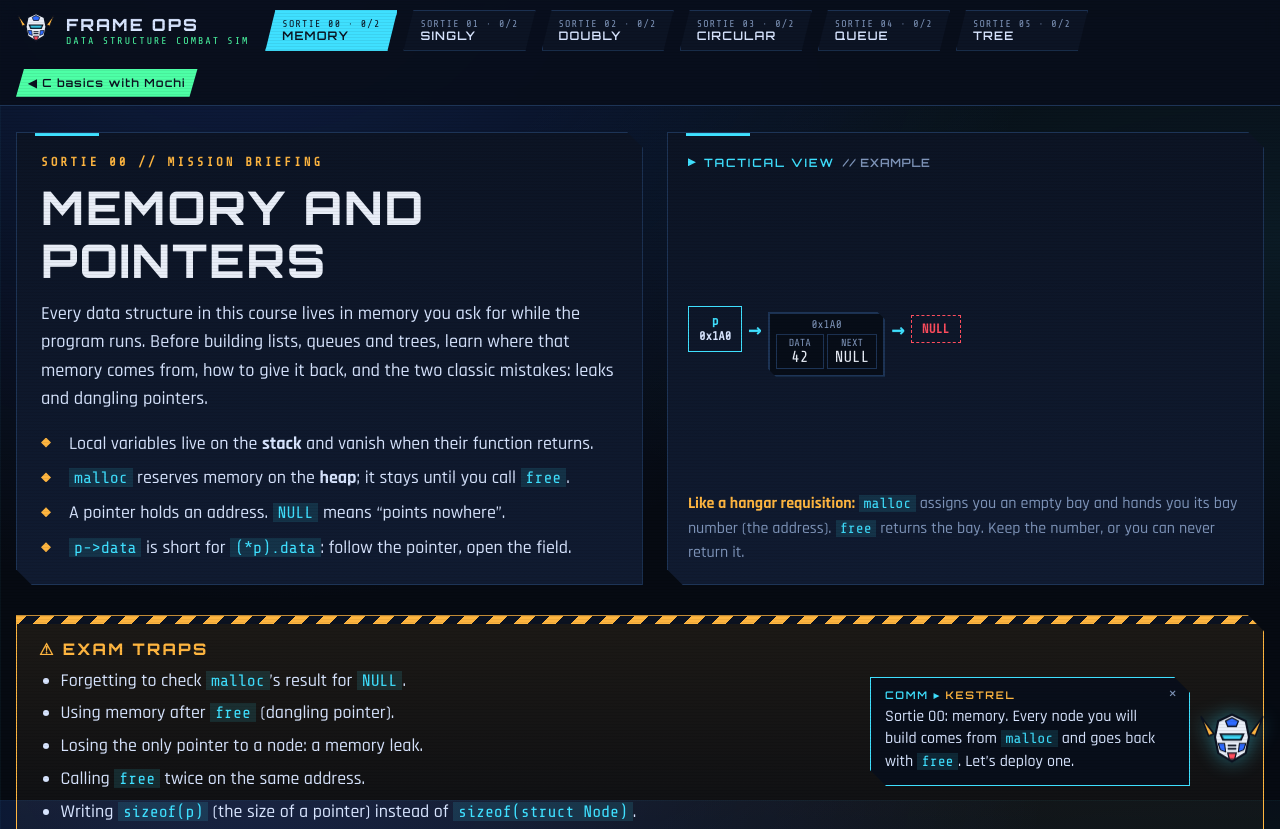
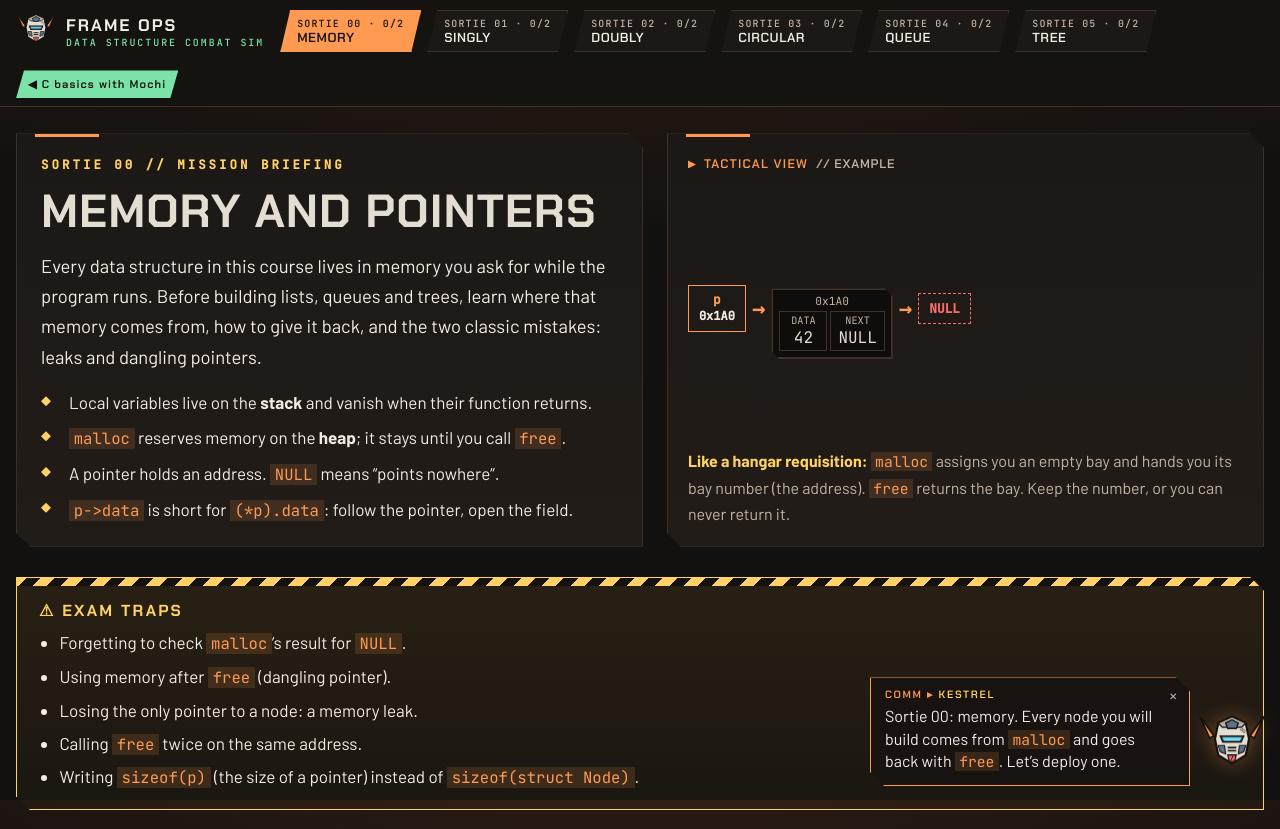
Before and after one commit to MeherabHS/boxes-and-bytes, a plain HTML site: page frame-ops.html in a window 1280 px wide. Shown: the top 829 px of the page. Drawn offline with nearby package versions, Linux system fonts and the light colour scheme.

Commit message:
Frame Ops: readable fonts, calmer rust background, battle-worn KESTREL; refresh screenshots

```diff
--- a/frame-ops.html
+++ b/frame-ops.html
@@ -12,49 +12,45 @@ img{max-width:100%}
 <title>Frame Ops</title>
 <link rel="preconnect" href="https://fonts.googleapis.com">
 <link rel="preconnect" href="https://fonts.gstatic.com" crossorigin>
-<link rel="stylesheet" href="https://fonts.googleapis.com/css2?family=Orbitron:wght@600;800&family=Rajdhani:wght@500;600;700&family=Share+Tech+Mono&display=swap">
+<link rel="stylesheet" href="https://fonts.googleapis.com/css2?family=Chakra+Petch:wght@500;600;700&family=Barlow:wght@400;500;600;700&family=JetBrains+Mono:wght@400;500&display=swap">
 <style>
 /* Layout: a mobile-suit cockpit. Sortie tabs on top; each sortie = mission briefing,
    pseudocode tactics, a combat-sim bench (heap view on top, code + stack below), field tests.
    Single dark HUD look by design. */
 :root{
   color-scheme:dark;
-  --bg:#060a12; --panel:#0c1424; --panel2:#101b31; --line:#1d3456; --ink:#d8e5ff; --muted:#7f95ba;
-  --cyan:#3fe0ff; --cyan-soft:rgba(63,224,255,.12); --amber:#ffb640; --amber-soft:rgba(255,182,64,.14);
-  --red:#ff4d5e; --red-soft:rgba(255,77,94,.14); --green:#4dffa6; --green-soft:rgba(77,255,166,.13); --blue:#2f6bff;
-  --armor:#e9eef8; --edge:#0b1220; --code:#070d18;
-  --f-display:"Orbitron","Eurostile","Segoe UI",sans-serif;
-  --f-body:"Rajdhani","Segoe UI",system-ui,sans-serif;
-  --f-mono:"Share Tech Mono","Consolas",ui-monospace,monospace;
-  --cut:polygon(0 0,calc(100% - 16px) 0,100% 16px,100% 100%,16px 100%,0 calc(100% - 16px));
-}
-*{box-sizing:border-box}
+  --bg:#13110f; --panel:#1c1815; --panel2:#211c18; --line:#3d3129; --ink:#f3ece3; --muted:#c3b3a3;
+  --cyan:#ff9a52; --cyan-soft:rgba(255,154,82,.14); --amber:#ffd166; --amber-soft:rgba(255,209,102,.14);
+  --red:#ff6b6b; --red-soft:rgba(255,107,107,.14); --green:#7be3a8; --green-soft:rgba(123,227,168,.13); --blue:#5b7387;
+  --armor:#e4ddd2; --edge:#14110f; --code:#0f0d0b;
+  --f-display:"Chakra Petch","Segoe UI",system-ui,sans-serif;
+  --f-body:"Barlow","Segoe UI",system-ui,sans-serif;
+  --f-mono:"JetBrains Mono","Consolas",ui-monospace,monospace;
+  --cut:polygon(0 0,calc(100% - 14px) 0,100% 14px,100% 100%,14px 100%,0 calc(100% - 14px));
+}
+*{box-sizing:border-box;font-variant-ligatures:none;font-feature-settings:"liga" 0,"calt" 0}
 html,body{overflow-x:clip}
-body{margin:0;color:var(--ink);font:500 18px/1.55 var(--f-body);background-color:var(--bg);
-  background-image:radial-gradient(ellipse at 20% -10%,rgba(47,107,255,.22),transparent 55%),radial-gradient(ellipse at 100% 30%,rgba(63,224,255,.08),transparent 45%),
-  linear-gradient(rgba(63,224,255,.045) 1px,transparent 1px),linear-gradient(90deg,rgba(63,224,255,.045) 1px,transparent 1px);
-  background-size:auto,auto,34px 34px,34px 34px;background-attachment:fixed}
+body{margin:0;color:var(--ink);font:400 17px/1.65 var(--f-body);background-color:var(--bg);background-image:radial-gradient(ellipse 120% 60% at 50% -10%,rgba(201,92,42,.16),transparent 65%);background-attachment:fixed}
 body::before{content:"";position:fixed;inset:0 0 auto;height:env(safe-area-inset-top,0px);z-index:10;background:var(--panel)}
-body::after{content:"";position:fixed;inset:0;pointer-events:none;z-index:30;background:repeating-linear-gradient(0deg,rgba(0,0,0,.18) 0 1px,transparent 1px 3px);opacity:.35}
 .wrap{max-width:1300px;margin:0 auto;padding-left:max(16px,env(safe-area-inset-left,0px));padding-right:max(16px,env(safe-area-inset-right,0px))}
-h1,h2,h3,h4{font-family:var(--f-display);font-weight:800;letter-spacing:.04em;line-height:1.15;margin:0;text-wrap:balance;text-transform:uppercase}
+h1,h2,h3,h4{font-family:var(--f-display);font-weight:700;letter-spacing:.02em;line-height:1.15;margin:0;text-wrap:balance;text-transform:uppercase}
 p{margin:0}
 code{font-family:var(--f-mono);font-size:.92em;color:var(--cyan);background:var(--cyan-soft);padding:0 .3em}
 button{font:inherit;color:inherit}
 :focus-visible{outline:2px solid var(--amber);outline-offset:2px}
 .hud{background:linear-gradient(180deg,var(--panel),var(--panel2));border:1px solid var(--line);clip-path:var(--cut);position:relative}
 .hud::after{content:"";position:absolute;top:0;left:18px;width:64px;height:3px;background:var(--cyan)}
-.lbl{font:600 .72rem var(--f-display);letter-spacing:.16em;text-transform:uppercase;color:var(--cyan);display:flex;gap:8px;align-items:center}
+.lbl{font:600 .78rem var(--f-display);letter-spacing:.1em;text-transform:uppercase;color:var(--cyan);display:flex;gap:8px;align-items:center}
 .lbl::before{content:"";width:8px;height:8px;background:var(--cyan);clip-path:polygon(0 0,100% 50%,0 100%)}
 .lbl em{font-style:normal;color:var(--muted);letter-spacing:.06em}
 
 /* top bar */
-.topbar{position:sticky;top:env(safe-area-inset-top,0px);z-index:8;background:rgba(9,15,28,.92);backdrop-filter:blur(8px);border-bottom:1px solid var(--line)}
+.topbar{position:sticky;top:env(safe-area-inset-top,0px);z-index:8;background:rgba(22,19,16,.95);backdrop-filter:blur(8px);border-bottom:1px solid var(--line)}
 .bar-in{display:flex;align-items:center;gap:16px;flex-wrap:wrap;min-height:64px;padding-block:8px}
 .brand{display:flex;align-items:center;gap:10px;font:800 1.05rem var(--f-display);letter-spacing:.12em;color:var(--ink);text-decoration:none}
 .brand small{display:block;font:500 .62rem var(--f-mono);letter-spacing:.2em;color:var(--green)}
 .tabs{display:flex;gap:6px;overflow-x:auto;flex:1 1 auto;padding-block:2px}
-.tabs a{flex:0 0 auto;text-decoration:none;color:var(--muted);padding:7px 16px 6px;font:600 .74rem var(--f-display);letter-spacing:.1em;border:1px solid var(--line);clip-path:polygon(10px 0,100% 0,calc(100% - 10px) 100%,0 100%);background:var(--panel);display:grid;line-height:1.25}
+.tabs a{flex:0 0 auto;text-decoration:none;color:var(--muted);padding:6px 16px 5px;font:600 .82rem var(--f-display);letter-spacing:.04em;border:1px solid var(--line);clip-path:polygon(10px 0,100% 0,calc(100% - 10px) 100%,0 100%);background:var(--panel);display:grid;line-height:1.25}
 .tabs a b{color:var(--ink);font-weight:600}
 .tabs a span{font:500 .62rem var(--f-mono);letter-spacing:.12em}
 .tabs a[aria-current="page"]{background:var(--cyan);color:var(--edge);border-color:var(--cyan)}
@@ -114,11 +110,11 @@ button{font:inherit;color:inherit}
 /* bench */
 .bench{display:grid;gap:12px}
 .bench>*{min-width:0}
-.inrow{display:flex;flex-wrap:wrap;gap:10px;align-items:flex-end;padding:12px 14px;border:1px dashed var(--line);background:rgba(12,20,36,.7)}
+.inrow{display:flex;flex-wrap:wrap;gap:10px;align-items:flex-end;padding:12px 14px;border:1px dashed var(--line);background:rgba(28,24,21,.75)}
 .inrow label{display:grid;gap:4px;color:var(--muted);font-size:.95rem;flex:1 1 230px}
 .inrow textarea{font:16px/1.45 var(--f-mono);background:var(--code);color:var(--green);border:1px solid var(--line);padding:7px 10px;resize:vertical;width:100%;min-height:2.6em}
 .inerr{width:100%;color:var(--red)}
-.btn{border:1px solid var(--line);background:var(--panel2);padding:8px 14px;font:600 .74rem var(--f-display);letter-spacing:.1em;text-transform:uppercase;cursor:pointer;clip-path:polygon(8px 0,100% 0,calc(100% - 8px) 100%,0 100%);color:var(--ink)}
+.btn{border:1px solid var(--line);background:var(--panel2);padding:8px 14px;font:600 .85rem var(--f-display);letter-spacing:.04em;text-transform:uppercase;cursor:pointer;clip-path:polygon(8px 0,100% 0,calc(100% - 8px) 100%,0 100%);color:var(--ink)}
 .btn:hover{border-color:var(--cyan);color:var(--cyan)}
 .btn.go{background:var(--amber);border-color:var(--amber);color:var(--edge)}
 .btn.go:hover{color:var(--edge);filter:brightness(1.08)}
@@ -172,26 +168,26 @@ svg.tree .tag.cyan{fill:var(--cyan)}svg.tree .tag.amber{fill:var(--amber)}
 .bgrid{display:grid;grid-template-columns:minmax(0,1.05fr) minmax(0,1fr);gap:14px;align-items:start}
 .left,.right{display:grid;gap:12px;min-width:0}
 .code{background:var(--code);border:1px solid var(--line);padding:10px 0;overflow-x:auto;font:15px/1.65 var(--f-mono);max-height:560px;overflow-y:auto}
-.ln{display:grid;grid-template-columns:2.8em max-content;min-width:100%;width:max-content;text-align:left;background:none;border:0;border-left:3px solid transparent;padding:0 14px 0 0;cursor:pointer;white-space:pre;font:inherit;color:#c9d6ef}
-.ln .num{color:#4d6286;text-align:right;padding-right:12px;user-select:none}
-.ln:hover{background:rgba(63,224,255,.06)}
+.ln{display:grid;grid-template-columns:2.8em max-content;min-width:100%;width:max-content;text-align:left;background:none;border:0;border-left:3px solid transparent;padding:0 14px 0 0;cursor:pointer;white-space:pre;font:inherit;color:#ece3d8}
+.ln .num{color:#7d6c5f;text-align:right;padding-right:12px;user-select:none}
+.ln:hover{background:rgba(255,154,82,.07)}
 .ln.cur{background:rgba(255,182,64,.16);border-left-color:var(--amber)}
 .ln.cur .num{color:var(--amber)}
 .ln.peek{outline:1px dashed var(--cyan);outline-offset:-2px}
-.t-kw{color:#ff8fa0}.t-type{color:#7fd3ff}.t-str{color:#ffd27a}.t-num{color:#c6a6ff}.t-com{color:#5c7398;font-style:italic}.t-fn{color:#78ffc4}
+.t-kw{color:#ff8f7a}.t-type{color:#8fd0ff}.t-str{color:#ffd27a}.t-num{color:#d2b3ff}.t-com{color:#8a7a6d;font-style:italic}.t-fn{color:#78ffc4}
 .ctrl{display:flex;flex-wrap:wrap;gap:8px;align-items:center}
 .ctrl .next{flex:1 1 140px;font-size:.82rem;padding:11px 16px}
 .prog{display:flex;align-items:center;gap:10px;width:100%;font:.85rem var(--f-mono);color:var(--muted)}
 .bar{flex:1;height:6px;background:var(--panel);border:1px solid var(--line)}
 .bar i{display:block;height:100%;background:linear-gradient(90deg,var(--cyan),var(--green));transition:width .2s}
-.tact{padding:14px 16px;display:grid;gap:8px;border:1px solid var(--amber);background:linear-gradient(180deg,rgba(255,182,64,.08),rgba(12,20,36,.6));clip-path:var(--cut)}
+.tact{padding:14px 16px;display:grid;gap:8px;border:1px solid var(--amber);background:linear-gradient(180deg,rgba(255,182,64,.08),rgba(28,24,21,.6));clip-path:var(--cut)}
 .tact .th{display:flex;gap:10px;align-items:center;flex-wrap:wrap}
 .tact .th .lbl{color:var(--amber)}.tact .th .lbl::before{background:var(--amber)}
 .tact .th code{background:none;color:var(--armor);white-space:pre-wrap;padding:0}
 .tact .now{font-size:1.1rem;line-height:1.5}
 .tact .about{font-size:.98rem;color:var(--muted);border-top:1px dashed var(--line);padding-top:7px}
 .tact .about b{color:var(--ink)}
-.panel{padding:12px 14px;border:1px solid var(--line);background:rgba(12,20,36,.75)}
+.panel{padding:12px 14px;border:1px solid var(--line);background:rgba(28,24,21,.8)}
 .panel .lbl{margin-bottom:8px}
 .tape{display:grid;gap:5px;font:15px var(--f-mono)}
 .tline{display:flex;flex-wrap:wrap;gap:5px}
@@ -224,7 +220,7 @@ details.every summary{cursor:pointer;font:600 .8rem var(--f-display);letter-spac
 .ew table{border-collapse:collapse;width:100%;font-size:1rem}
 .ew td{padding:7px 10px;border-top:1px solid var(--line);vertical-align:top}
 .ew td.n{font:.8rem var(--f-mono);color:var(--muted);text-align:right;width:2.6em}
-.ew td.s{font:14px/1.5 var(--f-mono);white-space:pre;background:var(--code);color:#c9d6ef;min-width:16em}
+.ew td.s{font:14px/1.5 var(--f-mono);white-space:pre;background:var(--code);color:#ece3d8;min-width:16em}
 .ew td.t{min-width:16em;color:var(--muted)}
 .ew td.t code{color:var(--cyan)}
 
@@ -239,8 +235,8 @@ details.every summary{cursor:pointer;font:600 .8rem var(--f-display);letter-spac
 .ex-h h3{font-size:1rem;color:var(--armor);flex:1 1 14em}
 .tick{color:var(--green);font:600 .74rem var(--f-display);letter-spacing:.1em}
 .q{font-weight:700;color:var(--armor)}
-.excode{background:var(--code);border:1px solid var(--line);padding:10px 14px;font:15px/1.65 var(--f-mono);white-space:pre;overflow-x:auto;margin:0;color:#c9d6ef}
-.excode input{font:15px var(--f-mono);background:#1a2a48;color:var(--amber);border:1px dashed var(--amber);padding:0 5px}
+.excode{background:var(--code);border:1px solid var(--line);padding:10px 14px;font:15px/1.65 var(--f-mono);white-space:pre;overflow-x:auto;margin:0;color:#ece3d8}
+.excode input{font:15px var(--f-mono);background:#2a211b;color:var(--amber);border:1px dashed var(--amber);padding:0 5px}
 .ans{display:flex;flex-wrap:wrap;gap:10px;align-items:center}
 .ans input{font:16px var(--f-mono);padding:7px 10px;background:var(--code);color:var(--green);border:1px solid var(--line);width:16em;max-width:100%}
 .choices{display:grid;gap:8px}
@@ -257,20 +253,20 @@ details.every summary{cursor:pointer;font:600 .8rem var(--f-display);letter-spac
 /* KESTREL: comm panel + launch */
 .comm{position:fixed;right:calc(14px + env(safe-area-inset-right,0px));bottom:calc(14px + env(safe-area-inset-bottom,0px));z-index:20;display:flex;align-items:flex-end;gap:8px;pointer-events:none}
 .comm>*{pointer-events:auto}
-.msg{max-width:min(320px,calc(100vw - 120px));background:rgba(9,15,28,.96);border:1px solid var(--cyan);clip-path:var(--cut);padding:10px 30px 12px 14px;position:relative;box-shadow:0 0 24px rgba(63,224,255,.25)}
+.msg{max-width:min(320px,calc(100vw - 120px));background:rgba(24,20,17,.97);border:1px solid var(--cyan);clip-path:var(--cut);padding:10px 30px 12px 14px;position:relative;box-shadow:0 0 24px rgba(255,154,82,.22)}
 .msg .mh{font:600 .66rem var(--f-display);letter-spacing:.16em;color:var(--cyan);margin-bottom:4px}
 .msg .mh b{color:var(--amber);font-weight:600}
 .msg p{font-size:1rem;line-height:1.4}
 .msg.in{animation:comm .35s ease-out}
 @keyframes comm{0%{transform:translateX(18px);opacity:0}100%{transform:none;opacity:1}}
 .msg-x{position:absolute;top:2px;right:6px;border:0;background:none;color:var(--muted);cursor:pointer;font-size:1.1rem}
-.pilot{background:none;border:0;padding:0;cursor:pointer;filter:drop-shadow(0 0 10px rgba(63,224,255,.45));animation:hover 3s ease-in-out infinite}
+.pilot{background:none;border:0;padding:0;cursor:pointer;filter:drop-shadow(0 0 10px rgba(255,154,82,.35));animation:hover 3s ease-in-out infinite}
 .comm.away .pilot{opacity:0}
 @keyframes hover{0%,100%{transform:translateY(0)}50%{transform:translateY(-5px)}}
 .mech .visor{animation:visor 2.4s ease-in-out infinite}
 @keyframes visor{0%,100%{opacity:1}50%{opacity:.55}}
 .launch{position:fixed;left:-140px;bottom:calc(20px + env(safe-area-inset-bottom,0px));z-index:19;pointer-events:none;display:flex;align-items:center;visibility:hidden}
-.launch .trail{width:120px;height:10px;background:linear-gradient(90deg,transparent,rgba(63,224,255,.8),#fff);clip-path:polygon(0 40%,100% 0,100% 100%,0 60%);margin-right:-12px}
+.launch .trail{width:120px;height:10px;background:linear-gradient(90deg,transparent,rgba(255,154,82,.8),#fff);clip-path:polygon(0 40%,100% 0,100% 100%,0 60%);margin-right:-12px}
 .launch.go{visibility:visible;animation:launch 1.9s cubic-bezier(.6,.05,.3,1) forwards}
 @keyframes launch{0%{transform:translate(0,0)}55%{transform:translate(55vw,-60px)}100%{transform:translate(calc(100vw + 20px),0)}}
 /* part switch, intel, storyboards, array view, Q&A */
@@ -287,11 +283,11 @@ details.every summary{cursor:pointer;font:600 .8rem var(--f-display);letter-spac
 .tbl td{padding:8px 10px;border-bottom:1px solid var(--line);vertical-align:top}
 .tbl td:first-child{color:var(--armor);font-weight:700}
 .story{display:flex;gap:12px;overflow-x:auto;padding-bottom:6px}
-.frame-s{flex:0 0 auto;min-width:260px;max-width:520px;border:1px solid var(--line);background:rgba(7,13,24,.7);padding:10px 12px;display:grid;gap:8px;align-content:start}
+.frame-s{flex:0 0 auto;min-width:260px;max-width:520px;border:1px solid var(--line);background:rgba(15,13,11,.75);padding:10px 12px;display:grid;gap:8px;align-content:start}
 .frame-s .sn{font:600 .66rem var(--f-display);letter-spacing:.16em;color:var(--amber)}
 .frame-s p{font-size:.98rem}
 .frame-s .chain{min-height:70px}
-.qa{border:1px solid var(--line);background:rgba(12,20,36,.7)}
+.qa{border:1px solid var(--line);background:rgba(28,24,21,.75)}
 .qa summary{cursor:pointer;padding:10px 14px;font-weight:700;color:var(--armor);list-style-position:inside}
 .qa summary::marker{color:var(--cyan)}
 .qa div{padding:0 14px 12px;color:var(--ink);border-top:1px dashed var(--line);padding-top:8px}
@@ -300,7 +296,7 @@ details.every summary{cursor:pointer;font:600 .8rem var(--f-display);letter-spac
 .acell{display:grid;justify-items:center;gap:2px}
 .atags{min-height:20px;display:flex;gap:3px}
 .abox{min-width:54px;height:46px;display:grid;place-items:center;border:2px solid var(--line);background:var(--code);font:600 1.1rem var(--f-mono);color:var(--muted)}
-.acell.in .abox{color:var(--armor);border-color:var(--cyan);background:rgba(63,224,255,.08)}
+.acell.in .abox{color:var(--armor);border-color:var(--cyan);background:rgba(255,154,82,.08)}
 .acell.hl .abox{border-color:var(--amber);box-shadow:0 0 14px rgba(255,182,64,.35)}
 .acell.chg .abox{border-color:var(--green);background:var(--green-soft);animation:pulse .5s}
 .aidx{font:.75rem var(--f-mono);color:var(--muted)}
@@ -482,13 +478,16 @@ function intelHtml(b){
 function mech(size=64,cls=''){
   const e='var(--edge)';
   return `<svg class="mech ${cls}" width="${size}" height="${size}" viewBox="0 0 64 64" aria-hidden="true">
-  <path d="M15 27 L3 11 L10 29 Z" fill="var(--amber)" stroke="${e}" stroke-width="1.5" stroke-linejoin="round"/><path d="M49 27 L61 11 L54 29 Z" fill="var(--amber)" stroke="${e}" stroke-width="1.5" stroke-linejoin="round"/>
+  <path d="M15 27 L2 9 L11 29 Z" fill="var(--cyan)" stroke="${e}" stroke-width="1.5" stroke-linejoin="round"/><path d="M49 27 L62 9 L53 29 Z" fill="var(--cyan)" stroke="${e}" stroke-width="1.5" stroke-linejoin="round"/>
   <path d="M16 30 L19 15 L32 9 L45 15 L48 30 L45 45 L32 53 L19 45 Z" fill="var(--armor)" stroke="${e}" stroke-width="2" stroke-linejoin="round"/>
+  <path d="M19 15 L32 9 L45 15 L41 19 L23 19 Z" fill="#b9b0a4" stroke="${e}" stroke-width="1.2"/>
   <path d="M26 15 L32 12 L38 15 L36 20 L28 20 Z" fill="var(--blue)" stroke="${e}" stroke-width="1.2"/>
-  <path d="M20 26.5 L44 26.5 L41 33.5 L23 33.5 Z" fill="${e}"/><path d="M22.5 28.3 L41.5 28.3 L39.6 31.7 L24.4 31.7 Z" fill="var(--cyan)" class="visor"/>
+  <path d="M20 26.5 L44 26.5 L41 33.5 L23 33.5 Z" fill="${e}"/><path d="M22.5 28.3 L41.5 28.3 L39.6 31.7 L24.4 31.7 Z" fill="#7be3ff" class="visor"/>
   <path d="M19 36 L25 36 L26 44 L21 42 Z M45 36 L39 36 L38 44 L43 42 Z" fill="var(--blue)" stroke="${e}" stroke-width="1"/>
   <path d="M28 38 L36 38 M28 41 L36 41" stroke="${e}" stroke-width="1.6"/>
-  <path d="M28 45 L36 45 L34.5 51 L29.5 51 Z" fill="var(--red)" stroke="${e}" stroke-width="1.2"/></svg>`;
+  <path d="M28 45 L36 45 L34.5 51 L29.5 51 Z" fill="var(--red)" stroke="${e}" stroke-width="1.2"/>
+  <path d="M40 21 L44 24 M41.5 20 L44.5 22.3 M20 38 L23 41" stroke="#7a6e62" stroke-width="1.1" stroke-linecap="round"/>
+  <path d="M33 46 L31 50" stroke="${e}" stroke-width=".9"/></svg>`;
 }
 const Comm=(()=>{
   const reduce=window.matchMedia&&matchMedia('(prefers-reduced-motion: reduce)').matches;
```
Also changed, not shown: screenshots/kestrel-array-queue.png, screenshots/kestrel-bst.png, screenshots/kestrel-circular.png, screenshots/kestrel-doubly.png, screenshots/kestrel-home.png, screenshots/kestrel-intel.png, screenshots/kestrel-singly-delete.png, screenshots/kestrel-storyboard.png.
